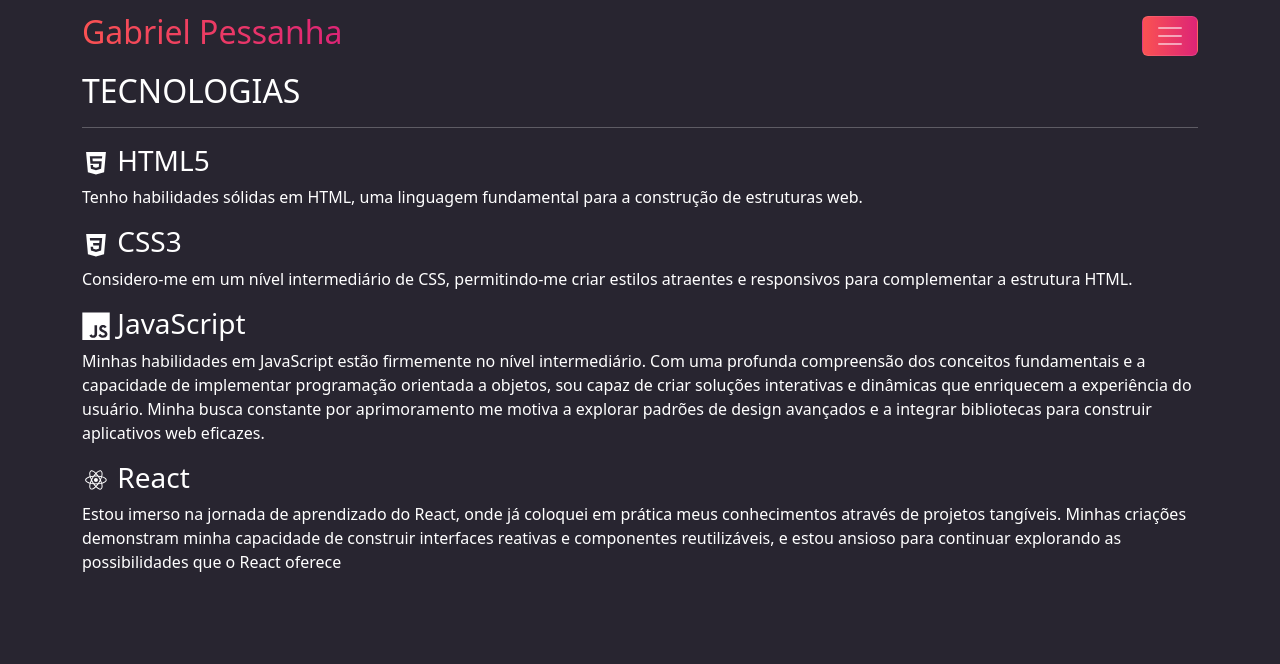
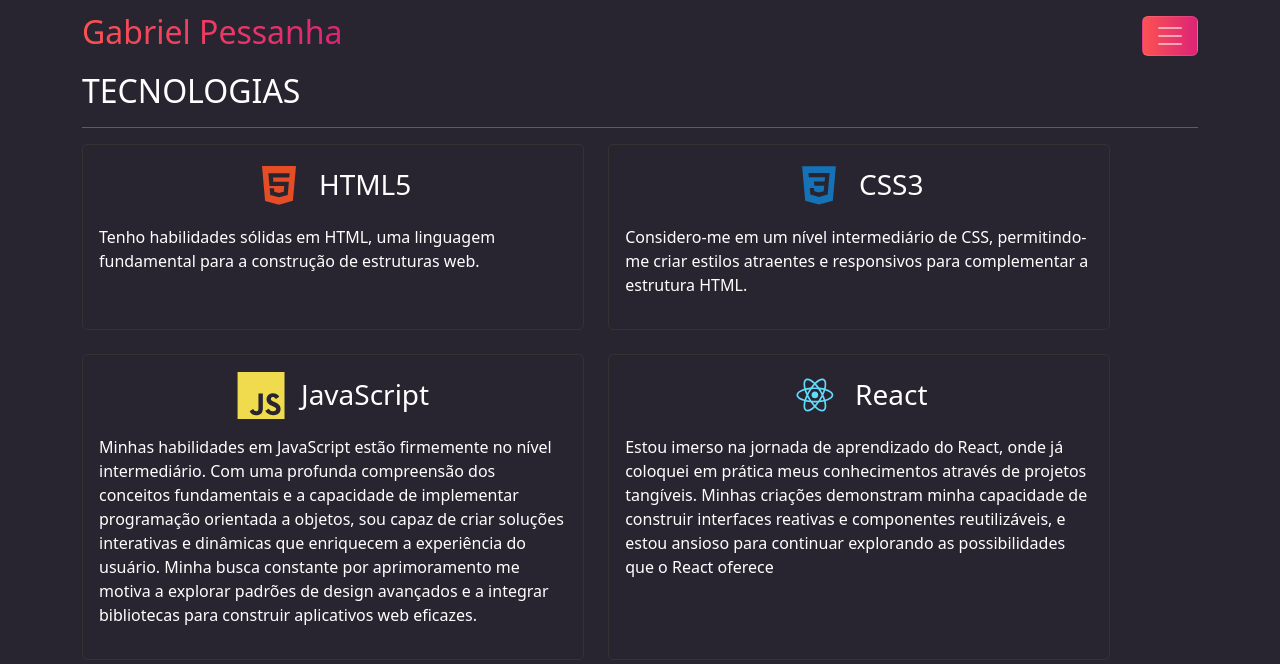
Before and after one commit to gabrielspessanha/portifolio, a React (Vite) app: page / in a window 1280 px wide. Shown: the top 664 px of the page. Built offline with nearby package versions, Linux system fonts and the light colour scheme.

Commit message:
finalizando a parte de technologias

```diff
--- a/src/components/Header/index.jsx
+++ b/src/components/Header/index.jsx
@@ -33,6 +33,7 @@ export function Header(){
                     <Nav.Link href="#action2">Sobre</Nav.Link>
                     <Nav.Link href="#action1">Portfolio</Nav.Link>
                     <Nav.Link href="#action1">Contato</Nav.Link>
+                    <Nav.Link href="#action1">Technologias</Nav.Link>
                   </Nav>
                 </Offcanvas.Body>
             </Navbar.Offcanvas>
--- a/src/components/Technologies/styles.scss
+++ b/src/components/Technologies/styles.scss
@@ -0,0 +1,62 @@
+@import  '../../styles/variables.scss';
+
+
+
+.technologies-container{
+    margin-bottom: 1rem;
+
+    .technologies-grid{
+        display: flex;
+        flex-wrap: wrap;
+        gap: 1.5rem;
+
+
+        .technology-card{
+            flex-direction: column;
+            gap: 1rem;
+            padding: 1rem;
+            border: 1px solid #333;
+            width: 45%;
+            border-radius:$card-border-radius;
+
+
+            h3{
+                display: flex;
+                justify-content: center;
+                align-items: center;
+                gap: 1rem;
+                color: $text-color;
+                margin-bottom: 1rem;
+            }
+
+            svg{
+                font-size: 3rem;
+
+            }
+        }
+
+        #html{
+            svg{
+                color: #E44D26;
+            }
+        }
+        #css{
+            svg{
+                color: #1572b6;
+            }
+        }
+        #js{
+            svg{
+                color: #f0db4f
+            }
+        }
+
+        #react{
+            svg{
+                color: #61dafb;
+            }
+        }
+
+
+    }
+}
```
